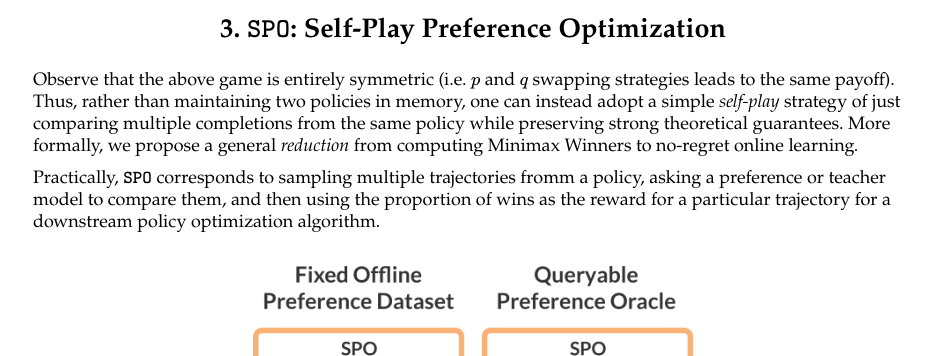
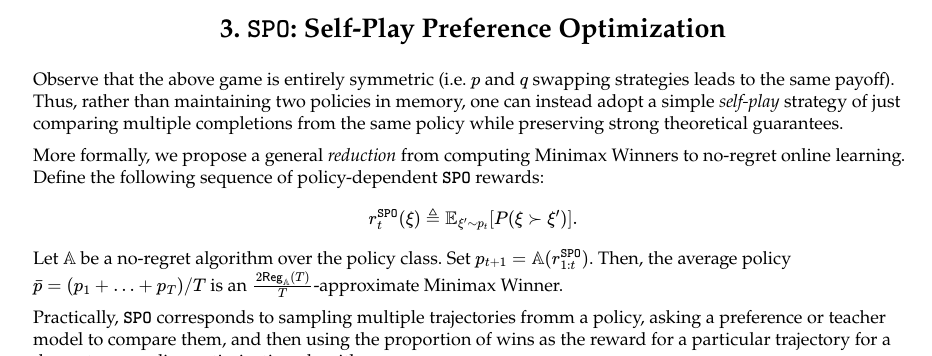
Before and after one commit to gkswamy98/spo, a plain HTML site: page index.html in a window 1280 px wide. Shown: the part 2768-3124 px from the top of the page, without its empty margins (167-1099 px from the left). Drawn offline with nearby package versions, Linux system fonts and the light colour scheme; some packages are replaced by stand-ins of ours; a script that the page names is missing.

Commit message:
Update index.html

```diff
--- a/index.html
+++ b/index.html
@@ -108,7 +108,10 @@
     <p style="width: 80%;">Thankfully, social choice theorists have been thinking about the problem of preference aggregation for a long time. A classical solution concept is the <i>minimax winner</i>, which proposes framing learning from preferences as solving a two-player zero sum game: $$p^*, q^* = \arg\min_{p \in \Pi} \arg\max_{q \in \Pi} \mathbb{E}_{\xi_1 \sim p, \xi_2 \sim q}[P(\xi_1 \succ \xi_2)],$$
 	where $P$ is a learned preference or teacher model. Intuitively, both players ($p$ and $q$) are trying to generate prompt completions ($\xi_1$ and $\xi_2$) that are preferred to those of the other player. Critically, because we are not collapsing down the preference <i>matrix</i> to a <i>scalar</i> reward, we are agnostic to whether intransitive preferences exist. Unfortunately, solving this game via adversarial training is infeasible at the scale of modern-day LLMs. </p>
   <h2>3. $\texttt{SPO}$: Self-Play Preference Optimization </h2>
-    <p style="width: 80%;">Observe that the above game is entirely symmetric (i.e. $p$ and $q$ swapping strategies leads to the same payoff). Thus, rather than maintaining two policies in memory, one can instead adopt a simple <i>self-play</i> strategy of just comparing multiple completions from the same policy while preserving strong theoretical guarantees. More formally, we propose a general <i>reduction</i> from computing Minimax Winners to no-regret online learning.</p>
+    <p style="width: 80%;">Observe that the above game is entirely symmetric (i.e. $p$ and $q$ swapping strategies leads to the same payoff). Thus, rather than maintaining two policies in memory, one can instead adopt a simple <i>self-play</i> strategy of just comparing multiple completions from the same policy while preserving strong theoretical guarantees.</p>
+    <p style="width: 80%;">More formally, we propose a general <i>reduction</i> from computing Minimax Winners to no-regret online learning. Define the following sequence of policy-dependent $\texttt{SPO}$ rewards:
+$$r_{t}^{\texttt{SPO}}(\xi) \triangleq  \mathbb{E}_{\xi' \sim p_t}[P(\xi \succ \xi')].$$
+Let $\mathbb{A}$ be a no-regret algorithm over the policy class. Set $p_{t+1} = \mathbb{A}(r_{1:t}^{\texttt{SPO}})$. Then, the average policy $\bar{p} = (p_1+\ldots+p_T)/T$ is an $\frac{2 \mathsf{Reg}_{\mathbb{A}}(T)}{T}$-approximate Minimax Winner.</p>
 
 	<p style="width: 80%;">Practically, $\texttt{SPO}$ corresponds to sampling multiple trajectories fromm a policy, asking a preference or teacher model to compare them, and then using the proportion of wins as the reward for a particular trajectory for a downstream policy optimization algorithm.</p>
 	    <br>
```
